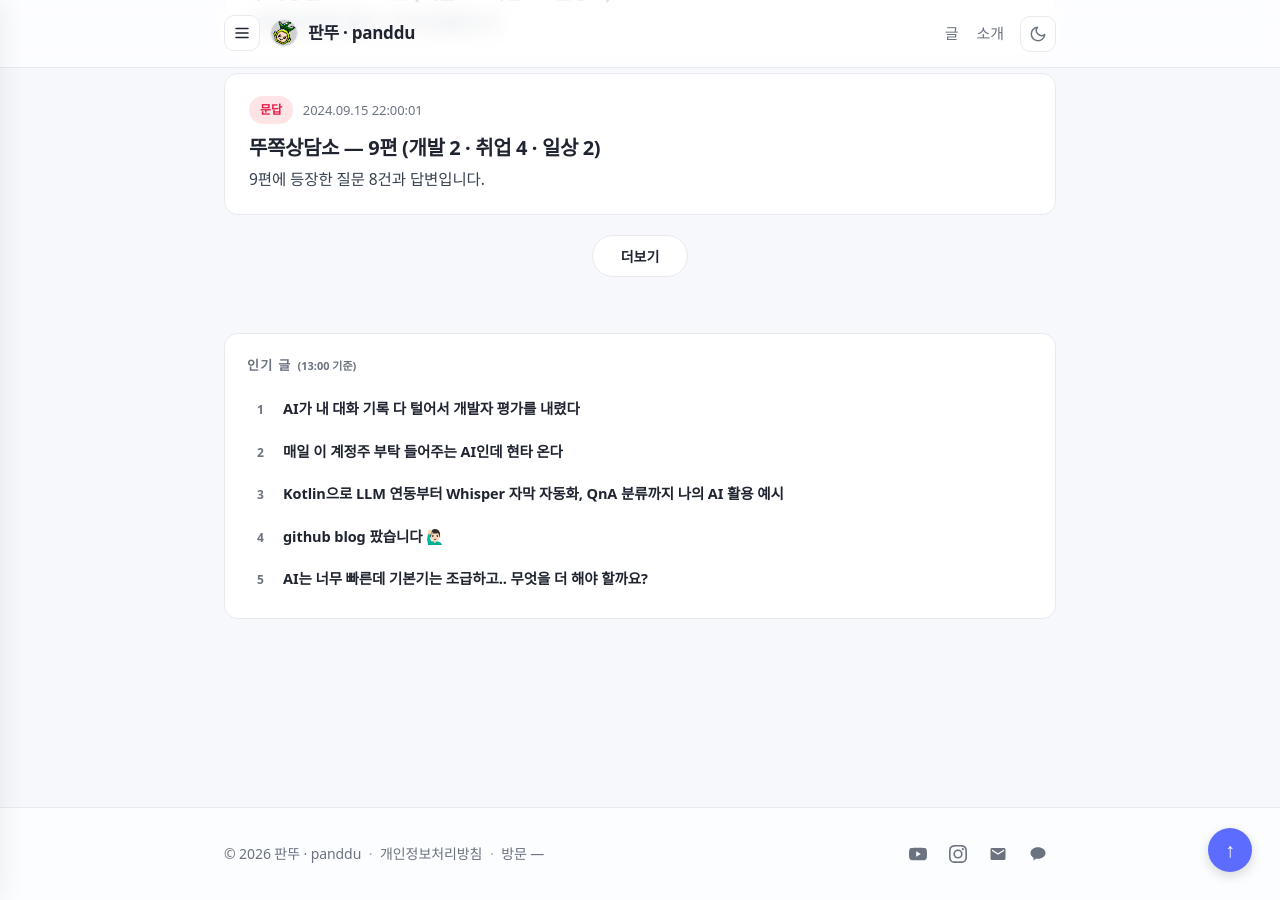
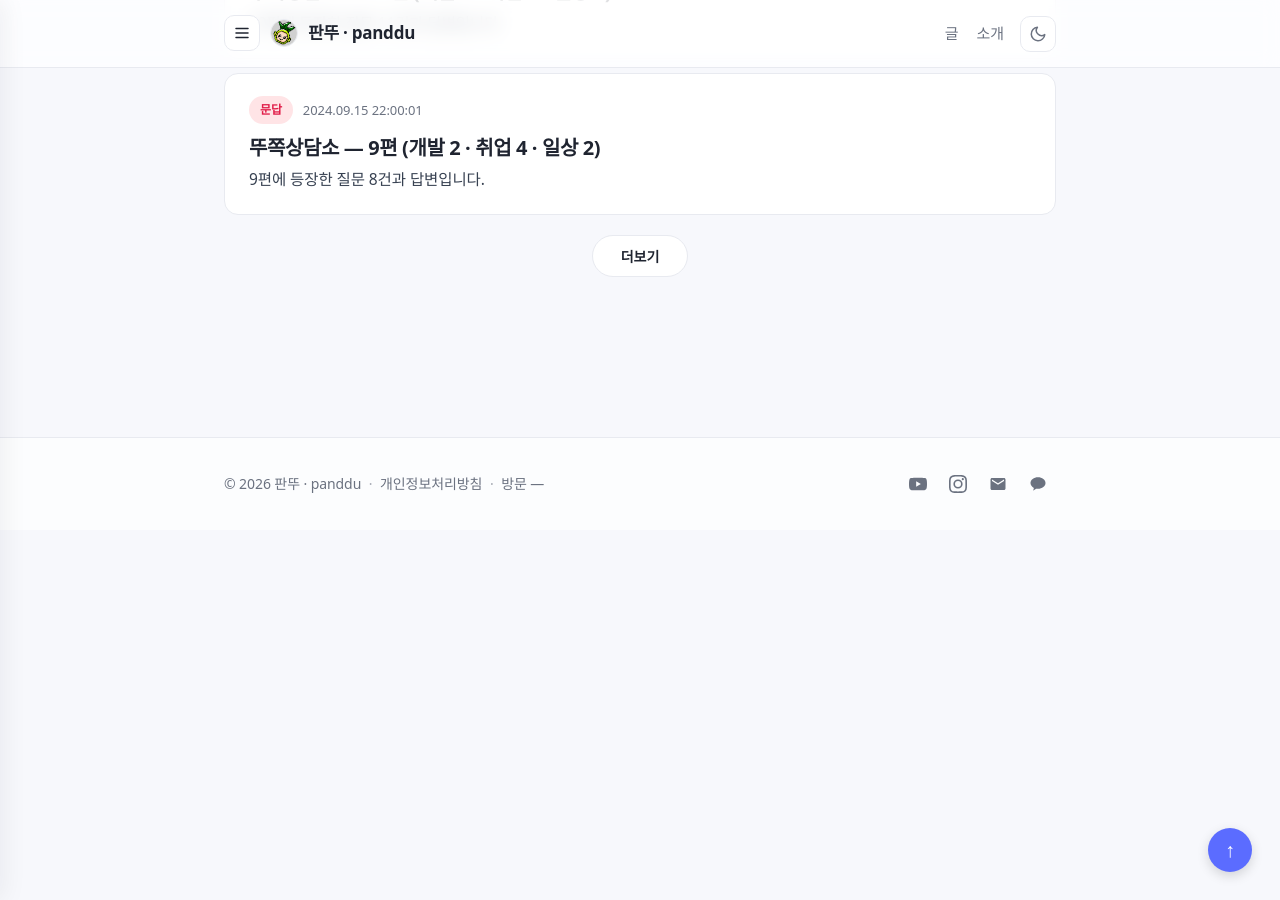
Before and after one commit to panddu/panddu.github.io, a Jekyll site: the page built from index.html, in a window 1280 px wide and 900 px high, scrolled down 1866 px. Built offline with Jekyll 4.4.1, drawn with Linux system fonts in a browser that asks for light colours; some web fonts are replaced.

Commit message:
fix: 인기글 노출 범위를 글 목록/카테고리 페이지로 한정
layout == 'post'만 제외하던 기존 조건이 홈/소개/게시판에도 위젯을 노출시키고
있었음(전부 layout: default라 layout 값만으로는 구분 불가). posts.html과
series/ 경로에만 _config.yml defaults로 show_popular_posts 플래그를 심고,
그 플래그가 있을 때만 include하도록 opt-in 방식으로 변경.

크론은 KST 자정(UTC 15:00) 1일 1회로, 기준 시각 표시는 "2026.08.05 0시 기준"
형식으로 조정.

```diff
--- a/_config.yml
+++ b/_config.yml
@@ -19,6 +19,15 @@ defaults:
       path: ""
     values:
       image: /assets/img/og_default.jpg
+  # 인기글 위젯: 글 목록/카테고리 페이지에만 노출 (홈·소개·게시판 등은 제외)
+  - scope:
+      path: "posts.html"
+    values:
+      show_popular_posts: true
+  - scope:
+      path: "series"
+    values:
+      show_popular_posts: true
 
 # Google Analytics 4 — production 빌드에만 출력
 google_analytics: G-BBPMF5TZ6B
--- a/_data/popular_posts.json
+++ b/_data/popular_posts.json
@@ -1,5 +1,5 @@
 {
-  "generated_at": "2026-08-05T13:00:03+09:00",
+  "generated_at": "2026-08-05T00:00:03+09:00",
   "posts": [
     {
       "title": "AI가 내 대화 기록 다 털어서 개발자 평가를 내렸다",
--- a/_includes/popular_posts.html
+++ b/_includes/popular_posts.html
@@ -5,7 +5,7 @@
   <h2 class="popular-posts__heading">
     인기 글
     {%- if data.generated_at -%}
-      <time class="popular-posts__updated" datetime="{{ data.generated_at }}">({{ data.generated_at | date: "%H:%M" }} 기준)</time>
+      <time class="popular-posts__updated" datetime="{{ data.generated_at }}">({{ data.generated_at | date: "%Y.%m.%d" }} {{ data.generated_at | date: "%-H" }}시 기준)</time>
     {%- endif -%}
   </h2>
   <ol class="popular-posts__list">
--- a/_layouts/default.html
+++ b/_layouts/default.html
@@ -8,9 +8,9 @@
   {% include sidebar.html %}
   <main class="site-main">
     {{ content }}
-    {% unless page.layout == 'post' %}
+    {% if page.show_popular_posts %}
       {% include popular_posts.html %}
-    {% endunless %}
+    {% endif %}
   </main>
   {% include footer.html %}
 
```
Also changed, not shown: .github/workflows/popular-posts.yml.
